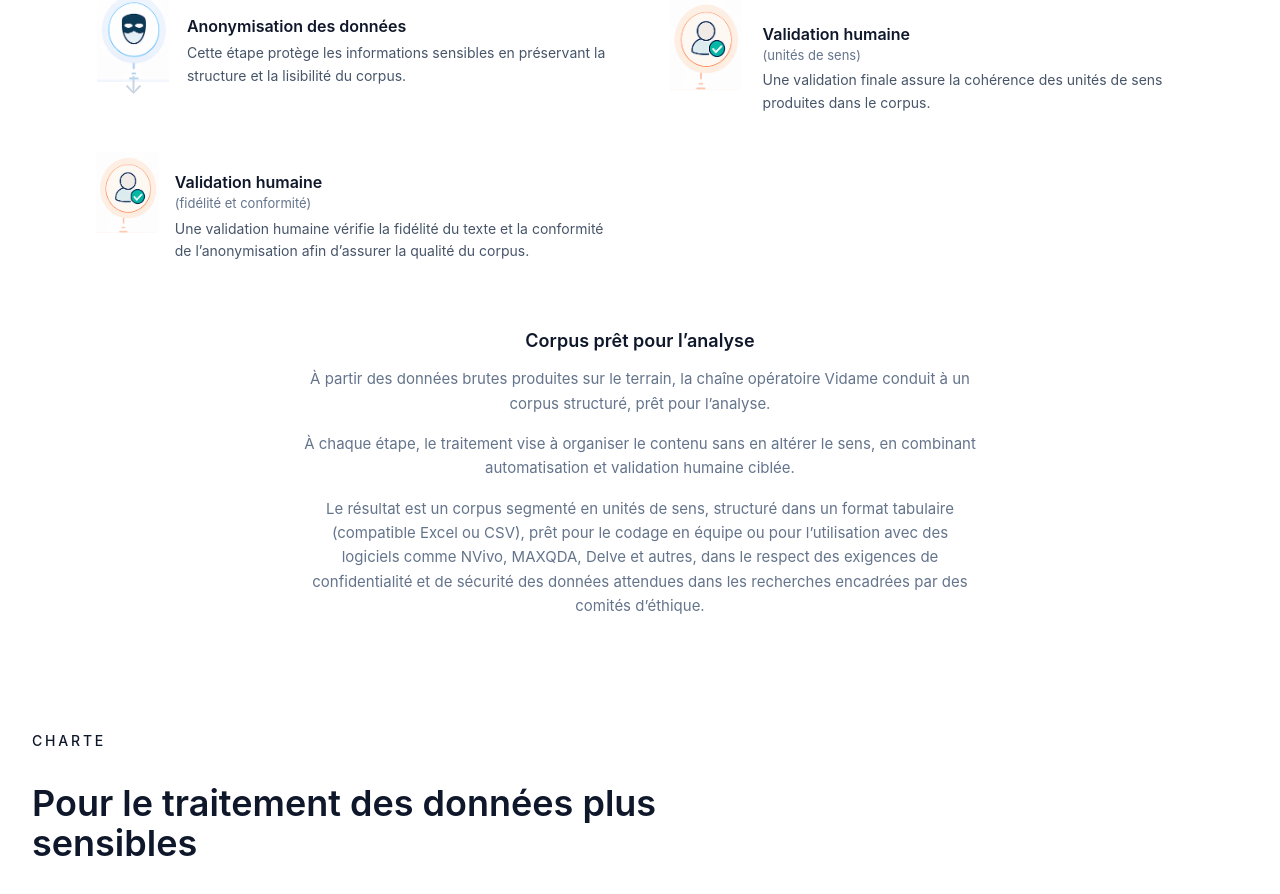
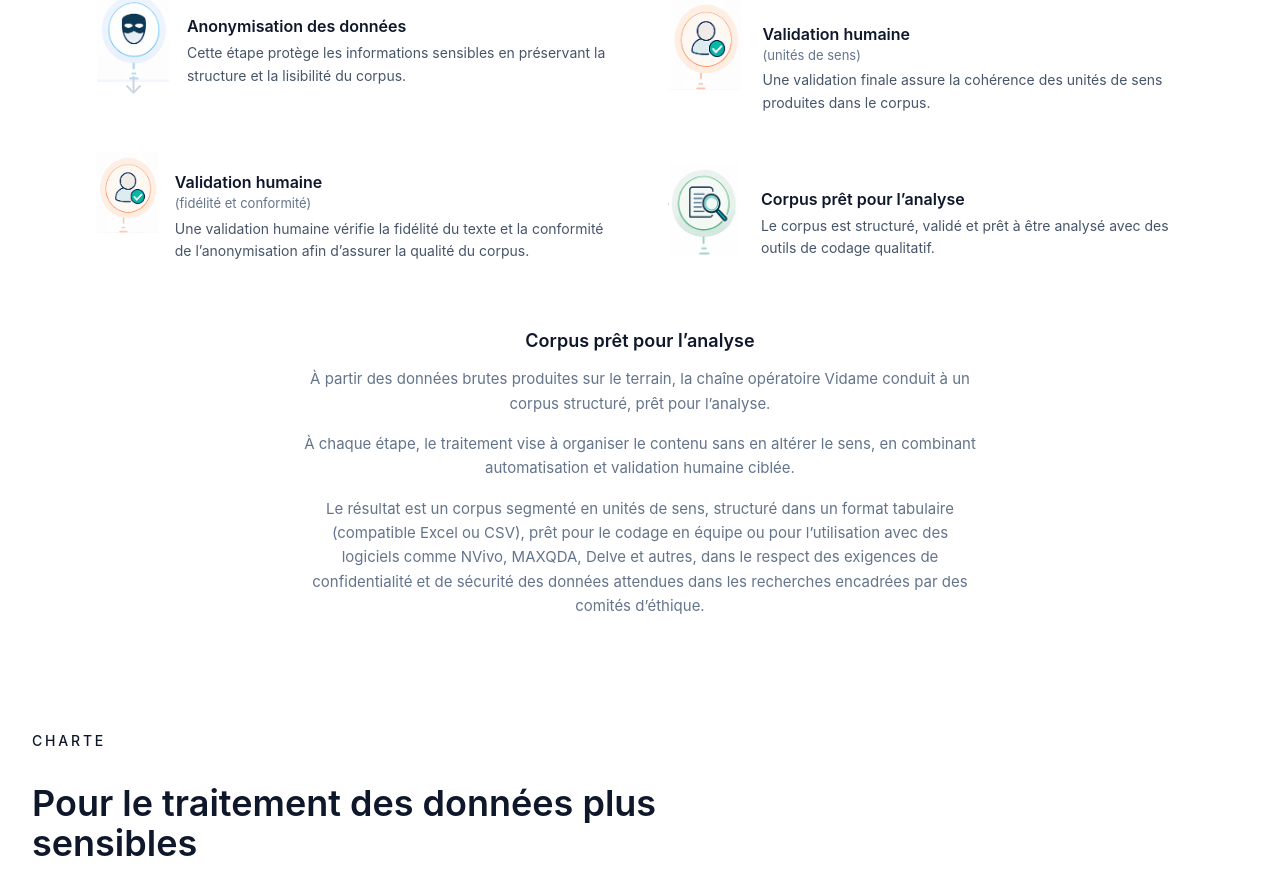
Before and after one commit to momopro21/vidame-recherche, a React (Vite) app: page / in a window 1280 px wide. Shown: the part 2432-3326 px from the top of the page. Built offline with nearby package versions, Linux system fonts and the light colour scheme; the HTML template or start-up script is replaced by a standard one.

Commit message:
Update App.tsx

```diff
--- a/src/App.tsx
+++ b/src/App.tsx
@@ -851,9 +851,8 @@ function Accueil({setPage,lang,}: {setPage: (page: string) => void;lang: "fr" |
 
 </div>
 
-  {/* 7 */}
+ {/* 7 */}
 <div className="flex items-start gap-4">
-
   <div className="flex w-28 flex-col items-center">
     <img
       src="/icons/icon-validationFin.png"
@@ -871,14 +870,31 @@ function Accueil({setPage,lang,}: {setPage: (page: string) => void;lang: "fr" |
       Une validation finale assure la cohérence des unités de sens produites dans le corpus.
     </p>
   </div>
-
 </div>
 
+{/* 8 */}
+<div className="flex items-start gap-4">
+  <div className="flex w-28 flex-col items-center">
+    <img
+      src="/icons/icon-corpus.png"
+      className="h-[92px] w-[92px] object-contain"
+      alt="Corpus prêt pour l’analyse"
+    />
+  </div>
+
+  <div className="mt-6">
+    <h3 className="text-[16px] font-semibold text-slate-900">
+      Corpus prêt pour l’analyse
+    </h3>
+    <p className="mt-1 text-[14px] leading-relaxed text-slate-600">
+      Le corpus est structuré, validé et prêt à être analysé avec des outils de codage qualitatif.
+    </p>
+  </div>
+</div>
+
     </div>
 
   </div>
-
-
 
   {/* ===== CONCLUSION ===== */}
   <div className="mx-auto mt-16 max-w-2xl text-center">
```
